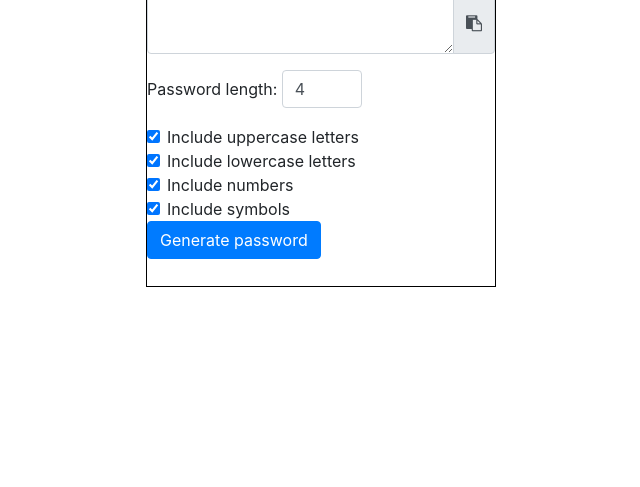
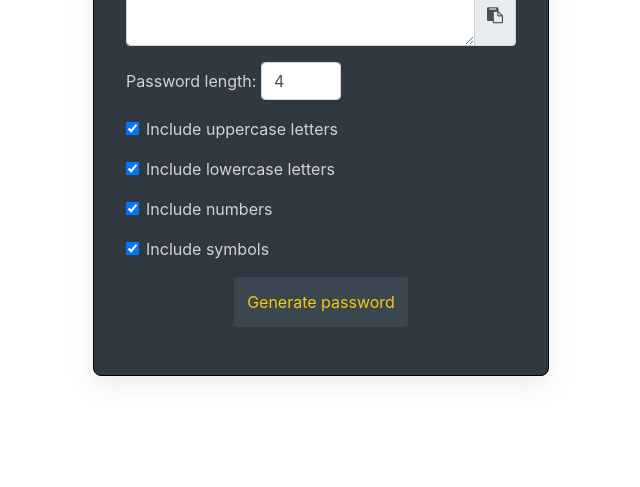
Before and after one commit to Lapy314/JavaScript-learning, a plain HTML site: page 10 JS Password Generator App/index.html in a window 1280 px wide. Shown: the part 313-800 px from the top of the page, without its empty margins (319-959 px from the left). Drawn offline with nearby package versions, Linux system fonts and the light colour scheme.

Commit message:
Update style.css

```diff
--- a/10 JS Password Generator App/style.css
+++ b/10 JS Password Generator App/style.css
@@ -1,14 +1,72 @@
-.row {
-  height: 100vh;
+*,
+*::before,
+*::after {
+box-sizing: border-box;
+
 }
+/* reset */
+body,
+h1,
+h2,
+h3,
+h4,
+p {
+  margin: 0;
+}
+
+img {
+  display: block;
+  max-width: 100%;
+  height: auto;
+}
+
+ul[class],
+ol[class] {
+	padding: 0;
+	list-style: none;
+}
+
+/* utility classes */
+
+.flow-content > * + * {
+  margin-top: 1em;
+}
+
+/* general styling */
+
+body {
+  color: #d3d3d3;
+}
+
+textarea {
+  pointer-events: none;
+  text-align: center;
+}
+
 .password-div {
+  background: #303841;
   margin-top: 200px;
-  width: 350px;
-  height: 400px;
+  padding: 2em;
   border: 1px solid black;
+  border-radius: 0.5em;
+  box-shadow: rgba(149, 157, 165, 0.2) 0px 8px 24px;
 }
 
 #pwLength {
   display: inline-block;
   width: 80px;
 }
+
+.submit-btn {
+  display: block;
+  margin: 0 auto;
+  padding: 0.8em;
+  background: #3a4750;
+  border: #000;
+  color: #f6c90e;
+}
+
+.submit-btn:hover {
+  color: #ffe477;
+  background: #3a4750;
+}
```
